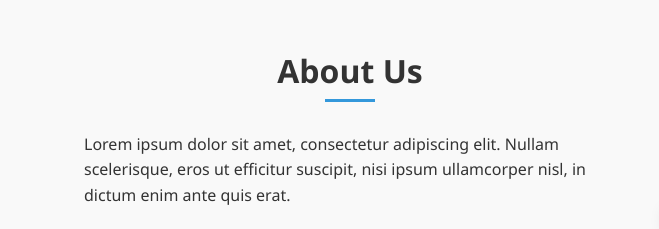
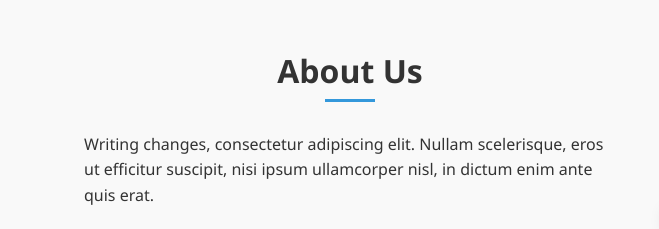
Before and after one commit to SissyWebDev/responsiveBoilerPlate, a plain HTML site: page index.html in a window 1280 px wide. Shown: the part 980-1209 px from the top of the page, 0-659 px from the left. Drawn offline with Linux system fonts and the light colour scheme.

Commit message:
Test 2--Editing index.html

```diff
--- a/index.html
+++ b/index.html
@@ -72,7 +72,7 @@
             <div class="about-content">
                 <div class="about-text">
                     <h2 class="section-title">About Us</h2>
-                    <p>Lorem ipsum dolor sit amet, consectetur adipiscing elit. Nullam scelerisque, eros ut efficitur suscipit, nisi ipsum ullamcorper nisl, in dictum enim ante quis erat.</p>
+                    <p>Writing changes, consectetur adipiscing elit. Nullam scelerisque, eros ut efficitur suscipit, nisi ipsum ullamcorper nisl, in dictum enim ante quis erat.</p>
                     <p>Sed vitae condimentum lectus. Vivamus dignissim magna eget arcu dignissim, vel lobortis arcu ullamcorper. Sed iaculis, orci vel auctor aliquet.</p>
                     <a href="#" class="btn">Read More</a>
                 </div>
```
